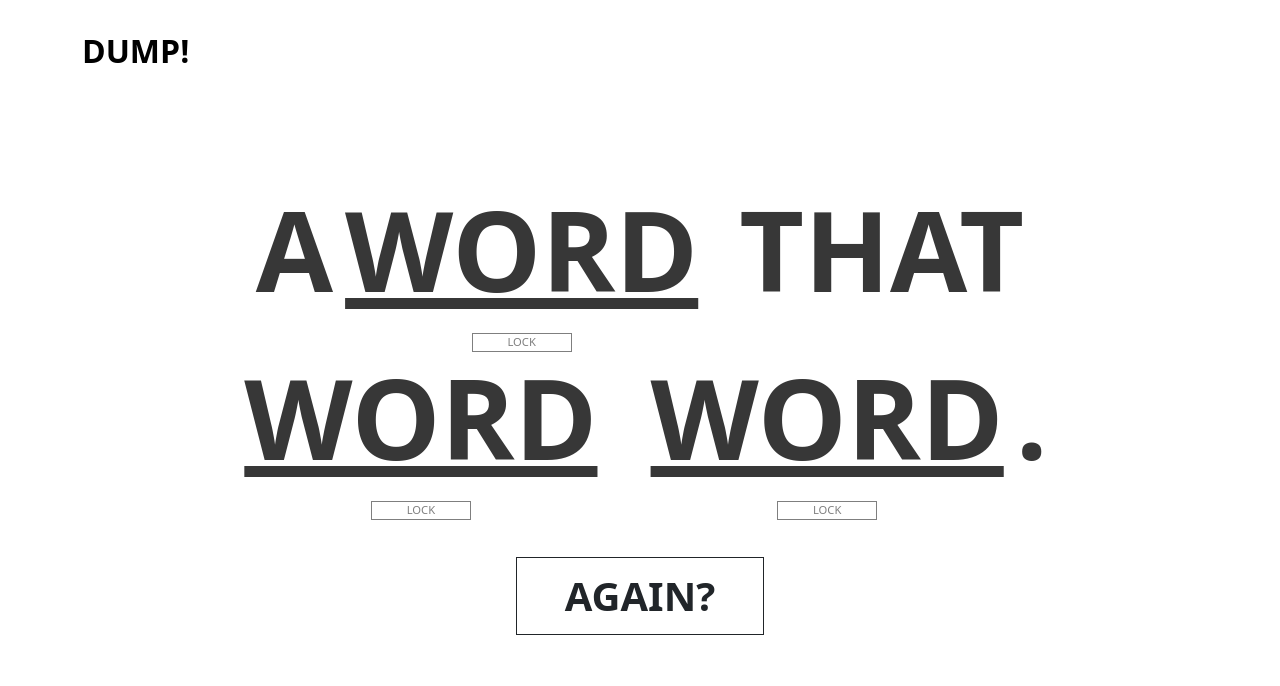
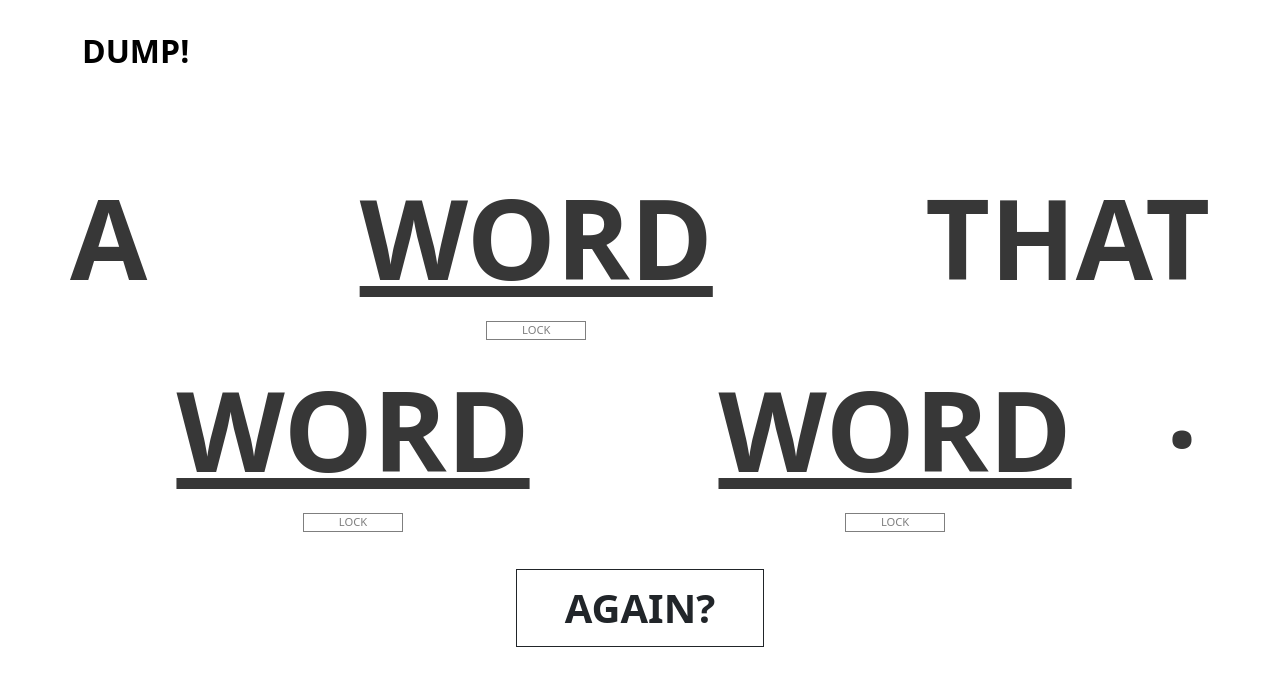
Before and after one commit to mxlouiej/dump-ideas-frontend, a React (Create React App) app: page /shit in a window 1280 px wide. Shown: the top 686 px of the page. Built offline with nearby package versions, Linux system fonts and the light colour scheme; no server answers.

Commit message:
changed span into field and fix css

```diff
--- a/src/App.css
+++ b/src/App.css
@@ -46,6 +46,15 @@
   padding-bottom: 2rem;
 }
 
+.statement-input.form-control {
+  padding: 0;
+  font-size: 7rem !important;
+  font-weight: 700 !important;
+  color: rgb(55, 55, 55);
+  background-color: rgba(255, 255, 255, 0);
+  border: 0px;
+}
+
 .sub-text {
   font-size: 0.7rem;
   text-decoration: none;
@@ -82,8 +91,9 @@
 
 /* On screens that are 992px or less */
 @media screen and (max-width: 992px) {
+  .statement-input.form-control,
   .big-text {
-    font-size: 5rem;
+    font-size: 5rem !important;
   }
 
   .big-generate-text {
@@ -93,9 +103,10 @@
 
 /* On screens that are 600px or less */
 @media screen and (max-width: 600px) {
+  .statement-input.form-control,
   .big-text {
-    font-size: 2rem;
-    line-height: 4rem;
+    font-size: 2rem !important;
+    line-height: 2rem;
   }
 
   .big-generate-text {
--- a/src/components/wordState.tsx
+++ b/src/components/wordState.tsx
@@ -1,20 +1,35 @@
 import React from "react";
+import FormControl from "react-bootstrap/FormControl";
+import Col from "react-bootstrap/Col";
 
 type Props = {
   word: string;
   className: string;
   state: boolean;
   onClick: React.Dispatch<React.SetStateAction<any>>;
+  setWord: React.Dispatch<React.SetStateAction<any>>;
 };
 
-const WordState = ({ word, className, state, onClick }: Props) => {
+const WordState = ({ word, className, state, onClick, setWord }: Props) => {
   return (
-    <span className=" position-relative" onClick={onClick}>
-      <span className={`${className}`}>{word ? word : "WORD"}</span>
-      <legend className={`sub-text ${state ? "locked-text" : "unlocked-text"}`}>
+    <Col className="position-relative">
+      {/* <span className={`${className}`}>{word ? word : "WORD"}</span> */}
+
+      <FormControl
+        className={`${className} statement-input`}
+        value={word ? word : "WORD"}
+        disabled={state}
+        onChange={(e: React.ChangeEvent<HTMLInputElement>) =>
+          setWord(e.target.value)
+        }
+      />
+      <legend
+        onClick={onClick}
+        className={`sub-text ${state ? "locked-text" : "unlocked-text"}`}
+      >
         {state ? "locked" : "lock"}
       </legend>
-    </span>
+    </Col>
   );
 };
 
--- a/src/pages/shitIdeas.tsx
+++ b/src/pages/shitIdeas.tsx
@@ -74,9 +74,15 @@ const ShitIdeas = () => {
   return (
     <Container className="main-container d-flex flex-column justify-content-center">
       <Header />
-      <Row className="big-text text-uppercase text-break d-inline-block statement-text">
+      <Row className="big-text text-uppercase text-break d-inline-flex statement-text">
         {article}
         <WordState
+          setWord={(e) =>
+            setProduct({
+              ...product,
+              word: e,
+            })
+          }
           word={product.word}
           className="highlight-word"
           state={product.locked}
@@ -88,10 +94,16 @@ const ShitIdeas = () => {
           }
         />{" "}
         THAT
-        <br />
+        <div className="d-block d-lg-flex">
           <WordState
+            setWord={(e) =>
+              setVerb({
+                ...verb,
+                word: e,
+              })
+            }
             word={verb.word}
-          className="highlight-word"
+            className="highlight-word mt-4"
             state={verb.locked}
             onClick={() =>
               setVerb({
@@ -101,8 +113,14 @@ const ShitIdeas = () => {
             }
           />{" "}
           <WordState
+            setWord={(e) =>
+              setNoun({
+                ...noun,
+                word: e,
+              })
+            }
             word={noun.word}
-          className="highlight-word"
+            className="highlight-word mt-4"
             state={noun.locked}
             onClick={() =>
               setNoun({
@@ -112,6 +130,7 @@ const ShitIdeas = () => {
             }
           />
           {". "}
+        </div>
       </Row>
       <Row>
         <Col>
```
Lines whose indentation alone changed are shown as unchanged.
